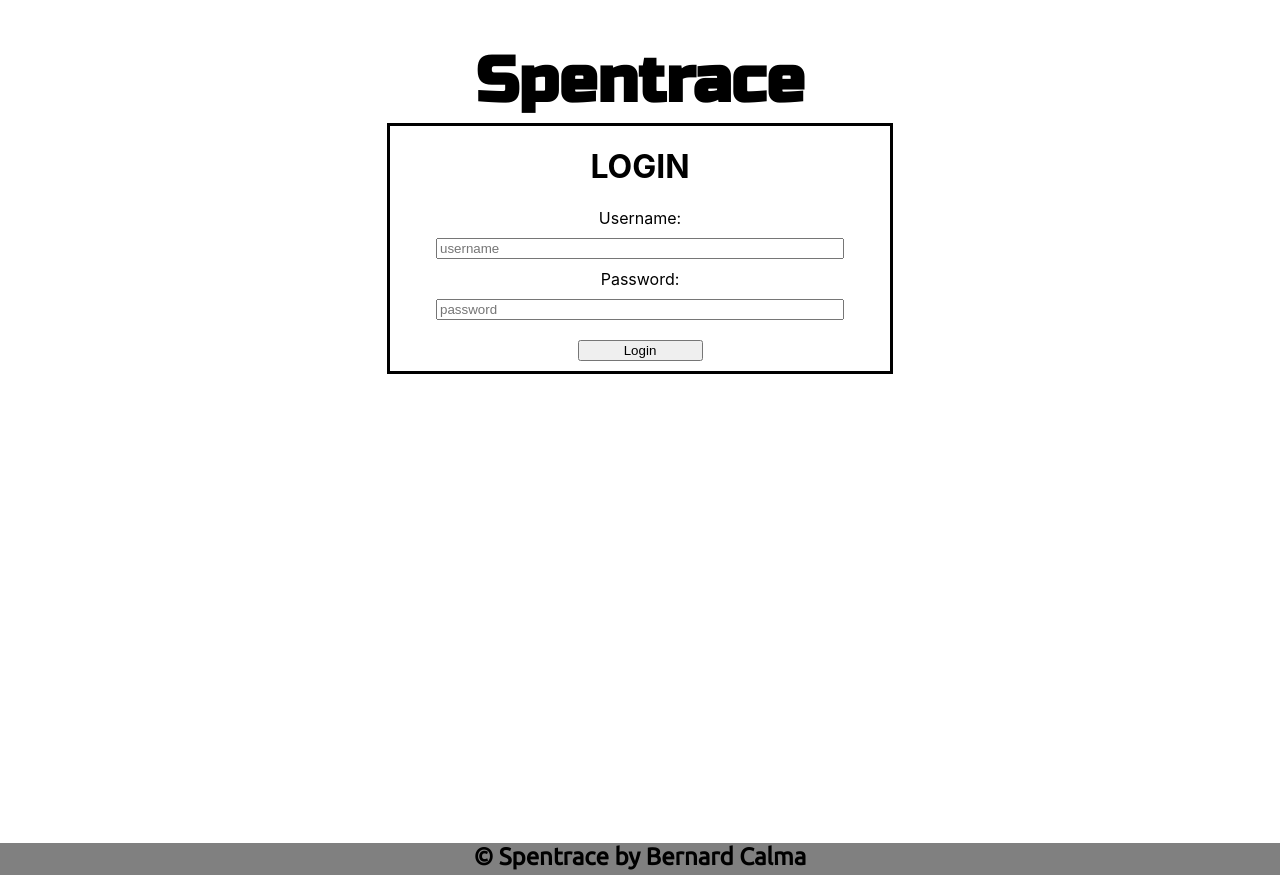
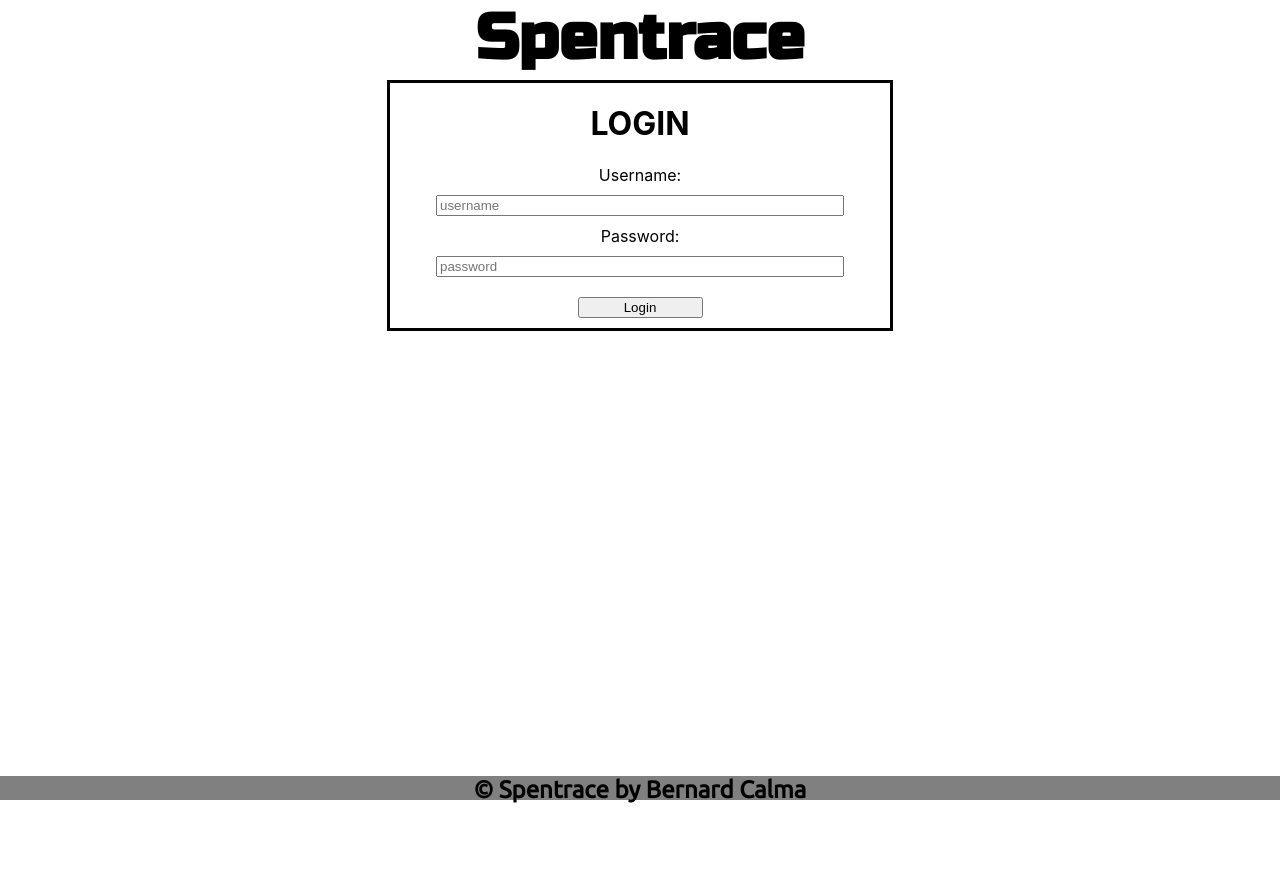
Before and after one commit to Bernard-Calma/spentrace-react, a React (Create React App) app: page / in a window 1280 px wide. After the commit the page ends 804 px from the top, so only its background shows below. Built offline with nearby package versions, Linux system fonts and the light colour scheme.

Commit message:
changed position for header app and footer

```diff
--- a/src/App.css
+++ b/src/App.css
@@ -2,9 +2,9 @@
 
 body {
   width: 100%;
-  height: 95vh;
+  height: 100vh;
 }
 
 .App {
-  height: 100vh;
+  height: 87vh;
 }
--- a/src/App.js
+++ b/src/App.js
@@ -49,7 +49,6 @@ const App = () => {
 
   return (
     <div className="App">
-      <Header/>
       {
         user.loggedIn ?
         <>
--- a/src/container/footer/Footer.jsx
+++ b/src/container/footer/Footer.jsx
@@ -3,7 +3,7 @@ import "./Footer.css"
 const Footer = () => {
     return(
         <section className='footerContainer'>
-            <h1>© Spentrace by <a href="http://bernardcalma.com" target="_blank" rel="noreferrer noopener" id="protfolioLink">Bernard Calma</a></h1>
+            <h1 className="footerContent">© Spentrace by <a href="http://bernardcalma.com" target="_blank" rel="noreferrer noopener" id="protfolioLink">Bernard Calma</a></h1>
         </section>
     )
 }
--- a/src/container/footer/footer.css
+++ b/src/container/footer/footer.css
@@ -3,10 +3,10 @@
     width: 100%;
     background-color: gray;
     font-family: 'Ubuntu', sans-serif;
-    height: 2rem;
+    height: 3vh;
 }
 
-.footerContainer > h1 {
+.footerContent {
     text-align: center;
     margin: auto;
 }
--- a/src/container/header/header.css
+++ b/src/container/header/header.css
@@ -2,9 +2,11 @@
     width: 100%;
     text-align: center;
     height: 10vh;
+
 }
 
 .title {
     font-family: 'Russo One', sans-serif;
     font-size: 4rem;
+    margin: 0;
 }
--- a/src/index.js
+++ b/src/index.js
@@ -4,10 +4,12 @@ import './index.css';
 import App from './App';
 import reportWebVitals from './reportWebVitals';
 import Footer from './container/footer/Footer';
+import Header from './container/header/Header';
 
 const root = ReactDOM.createRoot(document.getElementById('root'));
 root.render(
   <React.StrictMode>
+      <Header />
       <App />
       <Footer />
   </React.StrictMode>
```
